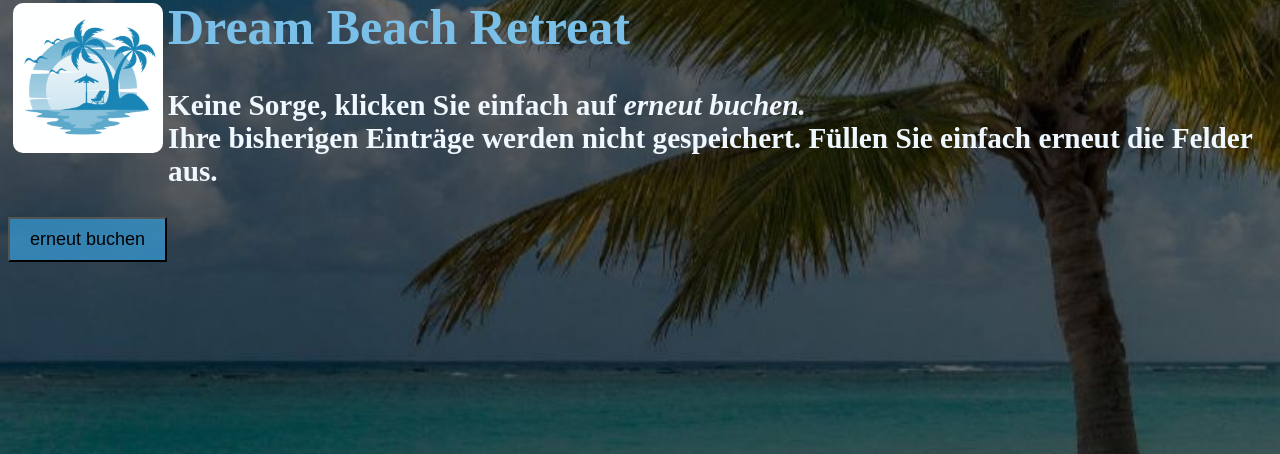
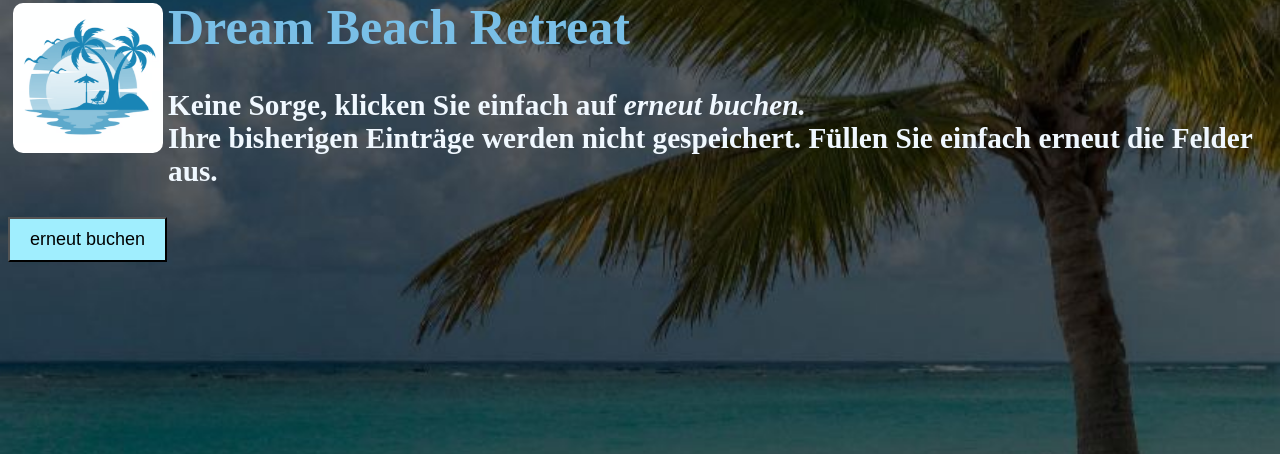
Before and after one commit to LucieSchmid/DreamBeachRetreat, a PHP site: page /ausgabe.php in a window 1280 px wide. Shown: the part 36-490 px from the top of the page. Run offline with PHP 8.4, Linux system fonts and the light colour scheme; data that the repository does not hold is empty.

Commit message:
Update standf.css

```diff
--- a/standf.css
+++ b/standf.css
@@ -39,7 +39,7 @@ p {
 .button {
     padding: 10px 20px;
     font-size: 18px;
-    background-color: rgba(57, 166, 229, 0.668);
+    background-color: #A0EEFE;
 }
 
 .larger-input {
```
